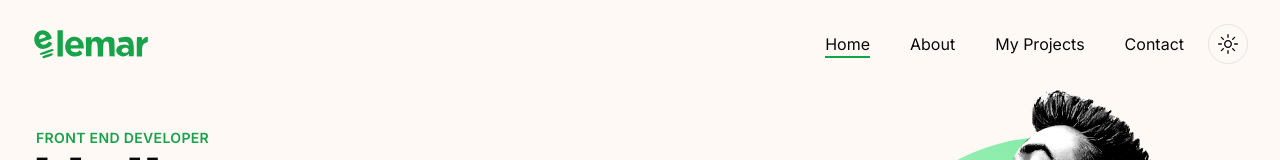
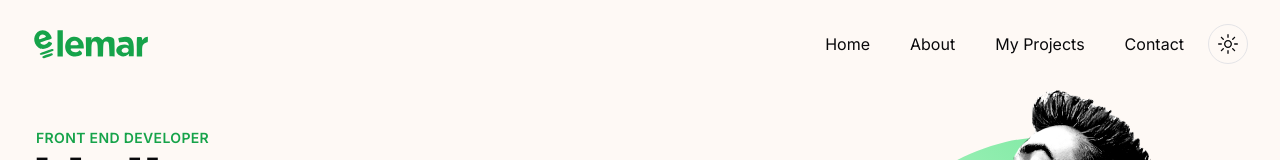
Before and after one commit to jayelemar/my-portfolio, a Next.js app: page / in a window 1280 px wide. Shown: the top 160 px of the page. Built offline with nearby package versions, Linux system fonts and the light colour scheme.

Commit message:
feat: footer

```diff
--- a/package.json
+++ b/package.json
@@ -31,6 +31,7 @@
     "react-dom": "^18",
     "react-hook-form": "^7.50.1",
     "react-icons": "^5.0.1",
+    "react-scroll": "^1.9.0",
     "swiper": "^11.0.6",
     "tailwind-merge": "^2.2.1",
     "tailwindcss-animate": "^1.0.7",
@@ -40,6 +41,7 @@
     "@types/node": "^20",
     "@types/react": "^18",
     "@types/react-dom": "^18",
+    "@types/react-scroll": "^1.8.10",
     "autoprefixer": "^10.0.1",
     "eslint": "^8",
     "eslint-config-next": "14.1.0",
--- a/src/components/common/Hero.tsx
+++ b/src/components/common/Hero.tsx
@@ -10,16 +10,15 @@ import DevImage from './DevImage';
 
 const Hero = () => {
   return (
-    <section id='#hero' className='py-0 h-[85vh] mb-12 xl:py-4 bg-hero bg-no-repeat bg-bottom bg-cover dark:bg-none -scroll-mt-96'>
-
+    <section className='py-0 h-[85vh] mb-12 xl:py-4 bg-hero bg-no-repeat bg-bottom bg-cover dark:bg-none  '>
       <div className="container mx-auto">
-        <div className="flex justify-between gap-x-8 relative">
+        <div  className="flex justify-between gap-x-8 relative ">
           {/* text */}
           <div className="flex max-w-2xl flex-col justify-center items-center xl:items-start text-center mx-auto xl:mx-0 xl:text-left">
-            <div className="text-sm uppercase font-semibold mb-4 text-primary tracking-wide absolute top-4 xl:top-6 xl:left-1 whitespace-nowrap">
+            <div  className="text-sm uppercase font-semibold mb-4 text-primary tracking-wide absolute top-4 xl:top-6 xl:left-1 whitespace-nowrap">
               Front End Developer
             </div>
-            <h1 className='pt-10 text-5xl xl:text-[72px] xl:leading-[80px] tracking-tight mb-4 font-bold md:max-w-lg'>
+            <h1   className='pt-10 text-5xl xl:text-[72px] xl:leading-[80px] tracking-tight mb-4 font-bold md:max-w-lg'>
               Hello, my <span className='inline xs:hidden'><br /></span>
               name is <span className='inline md:hidden'><br /></span>
               <span className='whitespace-nowrap'>Jay Elemar</span>
--- a/src/components/layout/Footer.tsx
+++ b/src/components/layout/Footer.tsx
@@ -1,8 +1,26 @@
 'use client';
+
+import Socials from "../common/Socials";
 
 const Footer = () => {
   return (
-    <footer>Footer</footer>
+    <footer className="bg-secondary py-12">
+      <div className="container mx-auto">
+        <div className=" flex flex-col items-center justify-between">
+
+          {/* socials */}
+          <Socials
+            containerStyles="flex gap-x-6 mx-auto xl:mx-0 mb-4"
+            iconStyles="text-primary hover:scale-125 transition-all text-[20px] dark:text-white/70"/>
+
+          {/* copyright */}
+          <div className="text-muted-foreground">
+            Copyright &copy; Jay Elemar Termulo. All rights reserved.
+          </div>
+
+        </div>
+      </div>
+    </footer>
   )
 }
 
--- a/src/components/layout/MobileNav.tsx
+++ b/src/components/layout/MobileNav.tsx
@@ -6,9 +6,16 @@ import Nav from './Nav'
 import Socials from '../common/Socials'
 
 const MobileNav = () => {
+  // const {isOpen, setIsOpen} = useMobileNavStore()
+  // const handleNavClick = () => {
+  //   setIsOpen(!isOpen)
+  // };
   return (
     <div>
-      <Sheet>
+      <Sheet
+        // open={isOpen}
+        // onOpenChange={handleNavClick}
+      >
         <SheetTrigger asChild>
           <AlignJustify className='cursor-pointer'/>
         </SheetTrigger>
--- a/src/components/layout/Nav.tsx
+++ b/src/components/layout/Nav.tsx
@@ -1,16 +1,17 @@
-import { FC, useEffect, useState } from "react"
+import { FC } from "react"
 import Link from "next/link"
-import { usePathname } from "next/navigation"
-import { motion } from "framer-motion"
+
+type linksType = {
+  path: string,
+  name: string
+}
 
 const links = [
-  { path: '/', name: 'home'},
+  { path: '', name: 'home', action: 'scrollToTop'},
   { path: '#about', name: 'about'},
   { path: '#projects', name: 'my projects'},
   { path: '#contact', name: 'contact'},
 ]
-
-
 
 type NavProps = {
   containerStyles: string,
@@ -19,53 +20,26 @@ type NavProps = {
 }
 
 
-const scrollToSection = (elementId: string) => {
-  const element = document.getElementById(elementId);
-  if (element) {
-    element.scrollIntoView({ behavior: 'smooth' });
-  }
-};
-
 const Nav:FC<NavProps> = ({ containerStyles, linkStyles, underlineStyles }) => {
-  const path = usePathname()
-  const [scrollPosition, setScrollPosition] = useState(0);
-
-  useEffect(() => {
-    const handleScroll = () => {
-      setScrollPosition(window.scrollY);
-    };
-
-    window.addEventListener('scroll', handleScroll);
-    return () => {
-      window.removeEventListener('scroll', handleScroll);
-    };
-  }, []);
+  const scrollToTop = () => (
+    window.scrollTo(0,0)
+  )
 
   return (
     <nav className={`${containerStyles}`}>
-      {links.map((link, index)=> {
-        return (
+      {links.map((link, index) => (
         <Link
+          scroll={true}
           href={link.path}
           key={index}
           className={`capitalize ${linkStyles}`}
+          onClick={scrollToTop}
         >
-            {link.path === path && (
-              <motion.span
-                initial={{ y: '-100%' }}
-                animate={{ y: scrollPosition < 100 ? 0 : '-100%' }}
-                transition={{ type: 'tween' }}
-                layoutId="underline"
-                className={`${underlineStyles}`}
-                onClick={() => scrollToSection('projects')}
-              />
-            )}
-            { link.name }
+          {link.name}
         </Link>
-        )
-      })}
+      ))}
     </nav>
-  )
+  );
 }
 
 export default Nav
--- a/src/components/project/ProjectCard.tsx
+++ b/src/components/project/ProjectCard.tsx
@@ -8,13 +8,11 @@ import { FC } from 'react';
 import { GoLinkExternal } from "react-icons/go";
 import { FiGithub, FiLink } from "react-icons/fi";
 import { Badge } from '../ui/badge';
-
-
+import { ProjectType } from './ProjectData';
 
 type ProjectCardProps = {
-  project: any
+  project: ProjectType
 }
-
 
 const ProjectCard:FC<ProjectCardProps> = ({ project }) => {
   const { image, link, category, name, description, github } = project
@@ -23,10 +21,10 @@ const ProjectCard:FC<ProjectCardProps> = ({ project }) => {
       <Card className='group overflow-hidden relative flex flex-col lg:flex-row  '>
         <CardHeader className='w-full'>
           {/* Image */}
-          <div className="relative w-full h-[300px] flex items-center justify-center lg:bg-[110%] lg:no-repeat overflow-hidden bg-light_cream"
+          <div className="relative w-full h-[300px] flex items-center justify-center lg:bg-[110%] lg:no-repeat overflow-hidden bg-red-100 "
           >
             <Image src={image} alt='' width={247} height={258} priority
-              className='group-hover:scale-110 transition-all duration-800 ease-in-out '/>
+              className='group-hover:scale-125 transition-all duration-800 ease-in-out '/>
 
           </div>
         </CardHeader>
--- a/src/components/project/ProjectData.tsx
+++ b/src/components/project/ProjectData.tsx
@@ -1,4 +1,16 @@
-export const projectData = [
+export type ProjectType = {
+  image: string,
+  category: string,
+  name: string
+  description:string,
+  link: string,
+  github: string,
+}
+
+
+
+
+export const projectData:ProjectType[] = [
   {
     image: '/work/1.png',
     category: 'NextJS 13',
--- /dev/null
+++ b/src/lib/scrollToTop.tsx
@@ -0,0 +1,14 @@
+'use client';
+
+export const scrollToTop = () => {
+  window.scrollTo(0,0)
+}
+
+
+
+// export default function scrollToTop() {
+//   useEffect(() => {
+//     window.scrollTo(0, 0);
+//   }, []);
+//   return null;
+// }
```
Also changed, not shown: 1 other file (tests, documents, lock files or other folders). Lines whose indentation alone changed are shown as unchanged.
